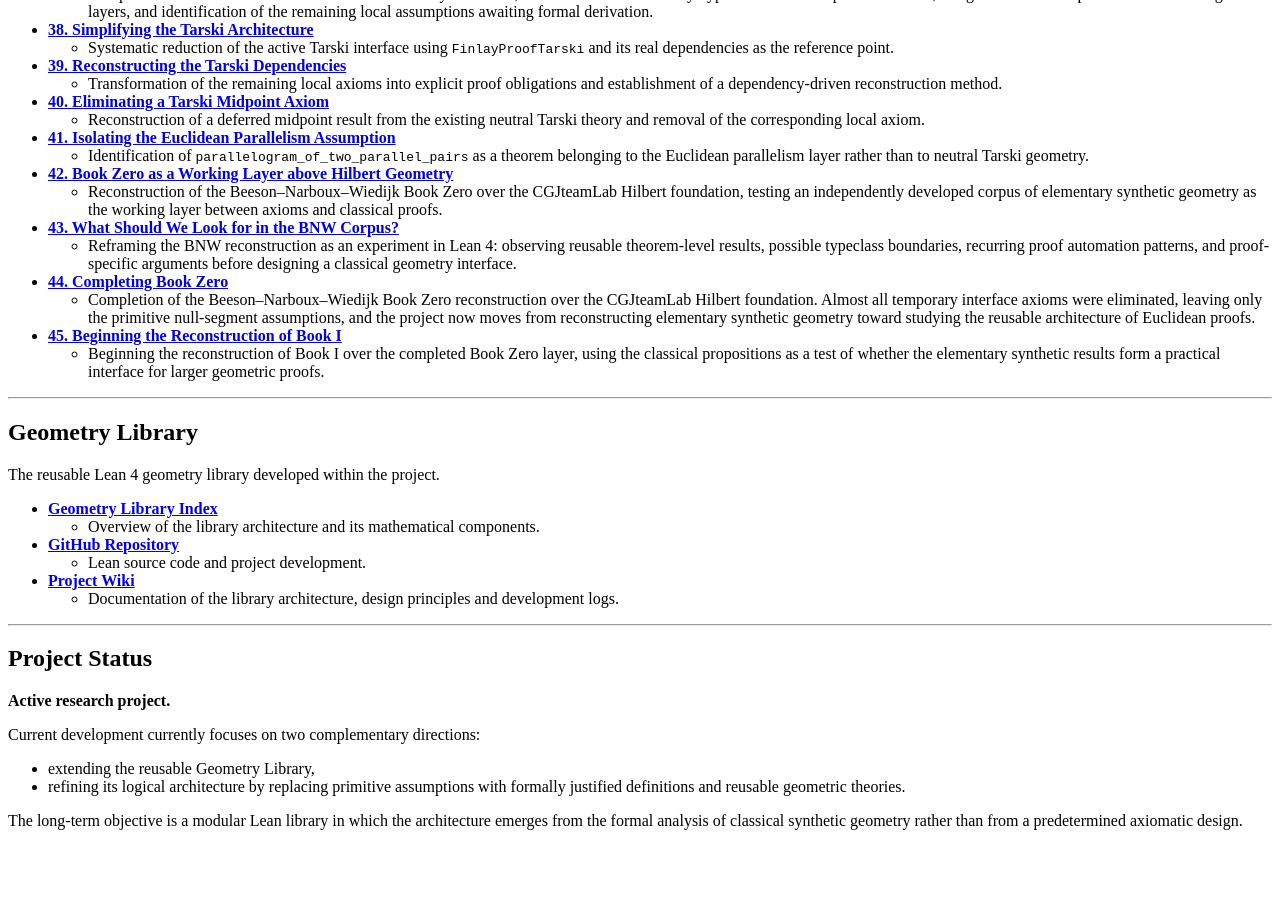
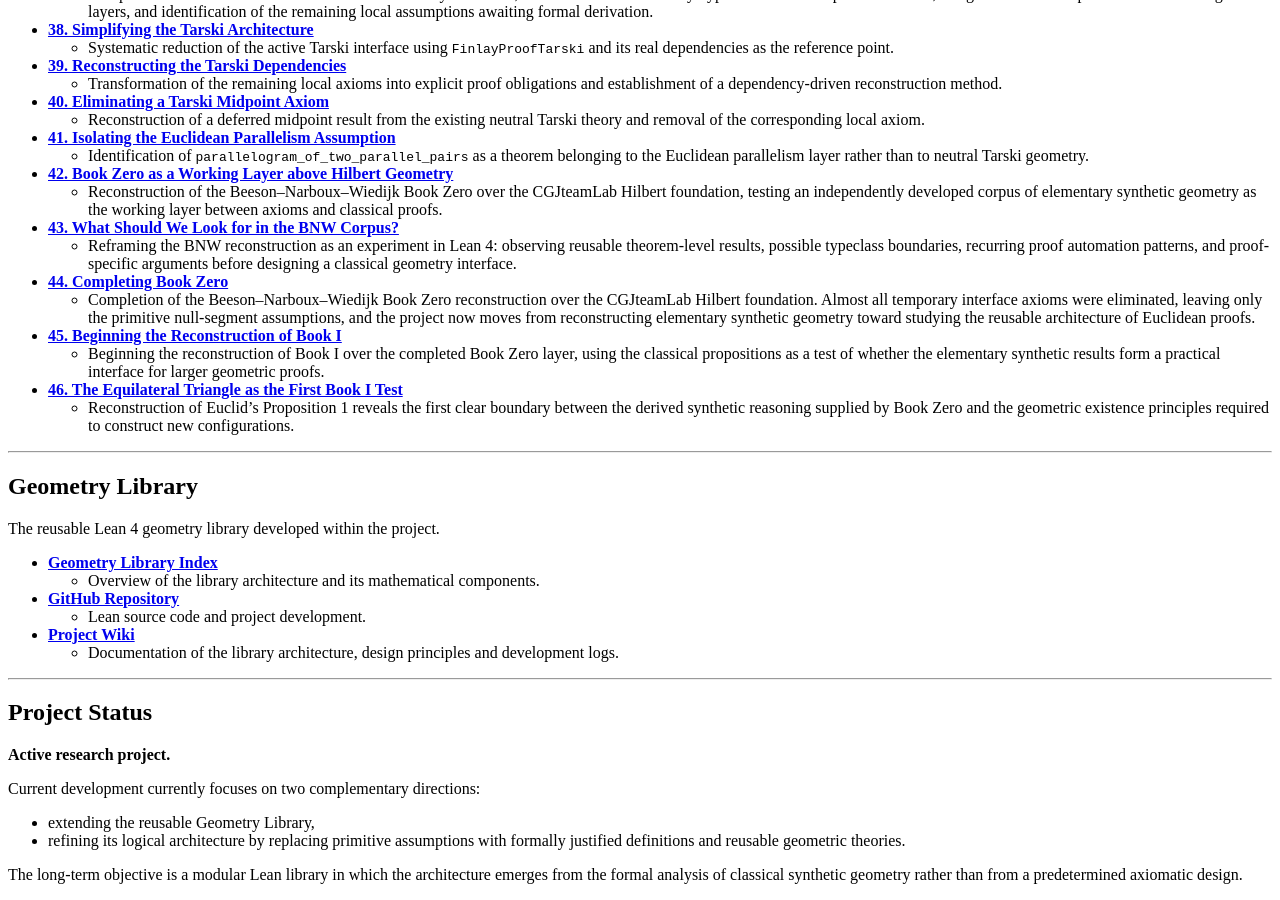
Before and after one commit to cgjteam/cgjteam.github.io, a Jekyll site: the page built from index.md, in a window 1280 px wide and 900 px high, scrolled down 1720 px. Built offline with Jekyll 4.4.1, drawn with Linux system fonts in a browser that asks for light colours; comment, search, counter and statistics services are not loaded; our own code applies the rules of GitHub Pages for plain Markdown files; before the commit the page ends 2566 px from its top, so only the background shows below that.

Commit message:
Update index.md

```diff
--- a/index.md
+++ b/index.md
@@ -200,6 +200,13 @@ verified proofs and extracting their reusable mathematical components.
         elementary synthetic results form a practical interface for larger
         geometric proofs.
 
+-   **[46. The Equilateral Triangle as the First Book I Test](log-046.md)**
+    -   Reconstruction of Euclid's Proposition 1 reveals the first clear
+        boundary between the derived synthetic reasoning supplied by Book Zero
+        and the geometric existence principles required to construct new
+        configurations.
+
+
 ------------------------------------------------------------------------
 
 ## Geometry Library
```
